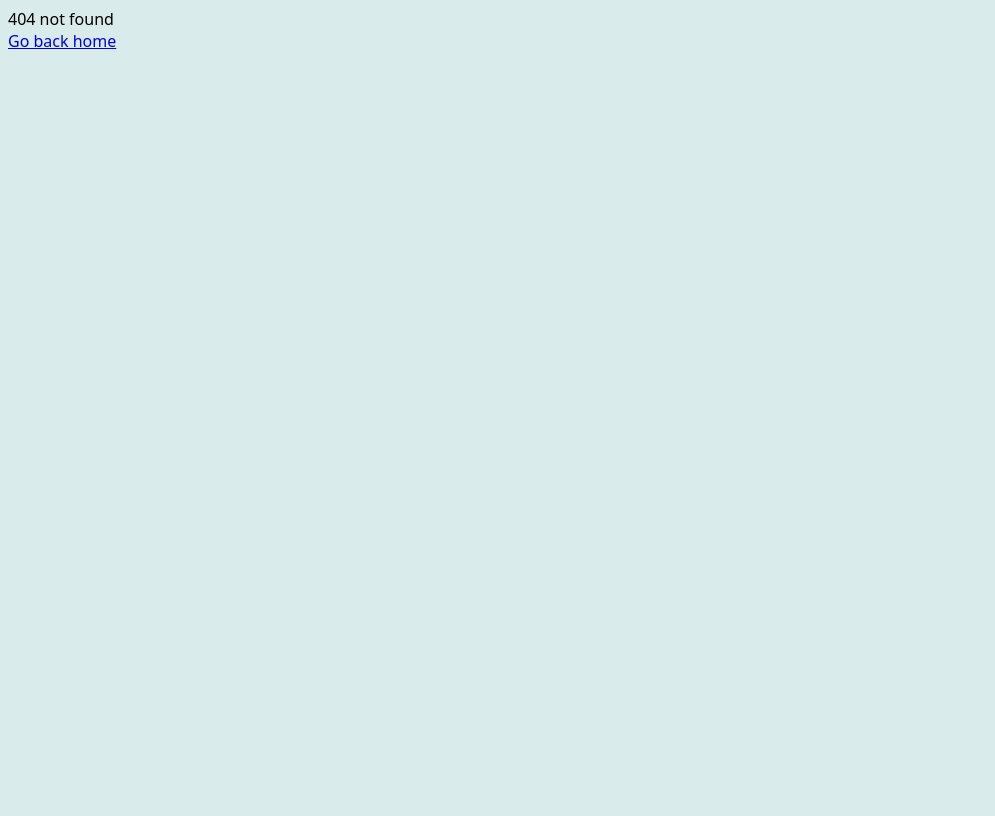
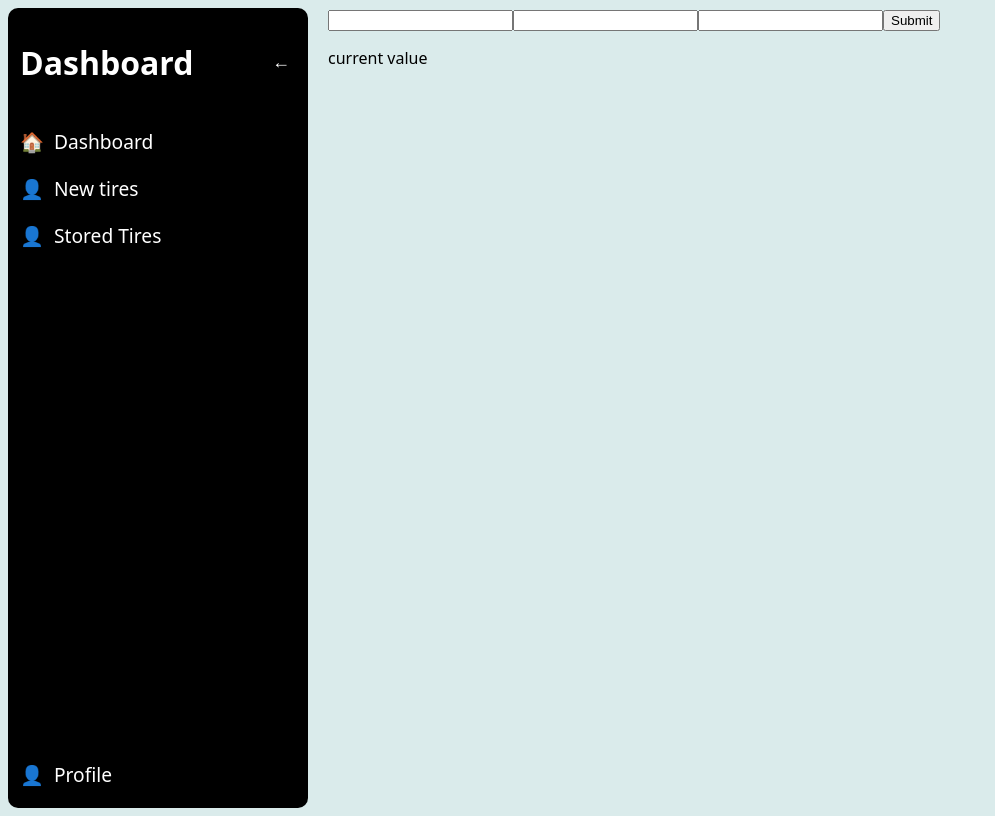
Before and after one commit to LouisThmas/mechani-tracker, a React (Vite) app in the folder client/: page /createtire in a window 1280 px wide. Before the commit this address had no page. Shown: the whole page, without its empty margins (0-995 px from the left). Built offline with nearby package versions, Linux system fonts and the light colour scheme.

Commit message:
feat(inventory):Draft of a form to create a new tire and add it to the database

```diff
--- a/client/src/components/Table.css
+++ b/client/src/components/Table.css
@@ -1,9 +1,3 @@
-.content {
-    display: flex;
-    justify-content: center;
-    flex-direction: column;
-}
-
 .input-box {
     flex-direction: column;
     display: flex;
@@ -37,6 +31,11 @@ tr {
     height: 100px;
 }
 
+tbody > tr:hover {
+    cursor: pointer;
+    background-color: rgba(0, 0, 0, 0.349);
+}
+
 td, thead, th {
     border: 1px solid black;
 }
@@ -45,10 +44,6 @@ th:hover {
     cursor: pointer;
 }
 
-td:hover {
-    background-color: rgba(0, 0, 0, 0.349);
-}
-
 table {
   border-collapse: collapse;
 }
--- a/client/src/components/Table.tsx
+++ b/client/src/components/Table.tsx
@@ -22,8 +22,9 @@ const TableComponent = () => {
           const result = await response.json();
           setData(result);
         } catch (err) {
-          if (err instanceof Error)
-          setError(err.message);
+          if (err instanceof Error) {
+            setError(err.message);
+          }
         } finally {
           setLoading(false);
         }
@@ -58,7 +59,7 @@ const TableComponent = () => {
   const filteredData = filterItems(sortedData, searchTerm);
 
   return (
-    <div className="content">
+    <>
       <div className="input-box">
         <input
           type="text"
@@ -97,10 +98,7 @@ const TableComponent = () => {
           <TableBody data={filteredData} />
       </table>
       </div>
-      <div className="add-button">
-        <button>Add a tire</button>
-      </div>
-    </div>
+    </>
   );
 };
 
--- a/client/src/main.tsx
+++ b/client/src/main.tsx
@@ -5,9 +5,11 @@ import MainPage from './pages/MainPage';
 import NotFoundPage from './pages/NotFoundPage';
 import ProfilePage from './pages/ProfilePage';
 import DashboardPage from './pages/DashboardPage';
+
 import './index.css'
 import NewTiresPage from './pages/NewTiresPage';
 import StoredTiresPage from './pages/StoredTiresPage';
+import CreateTirePage from './pages/CreateTirePage';
 
 const router = createBrowserRouter([{
   path: '/',
@@ -29,6 +31,10 @@ const router = createBrowserRouter([{
     {
       path: '/storedtires',
       element: <StoredTiresPage />
+    },
+    {
+      path: '/createtire',
+      element: <CreateTirePage />
     }
   ]
 }]);
--- /dev/null
+++ b/client/src/pages/CreateTirePage.tsx
@@ -0,0 +1,41 @@
+import { useState } from "react";
+
+export default function CreateTirePage() {
+    const [form, setForm] = useState({ q1: "", q2: "", q3: "" });
+
+    const handleChange = (e: React.ChangeEvent<HTMLInputElement>) => {
+        setForm(prev => ({ ...prev, [e.target.name]: e.target.value }));
+    };
+
+    const handleSubmit = async () => {
+      try {
+      const response = await fetch('http://localhost:3000/tires', {
+        method: 'POST',
+        headers: {
+          'Content-Type': 'application/json'
+        },
+        body: JSON.stringify(form)
+      });
+
+      if (response.ok) {
+        const data = await response.json();
+        console.log('Response data:', data);
+        setForm({ q1: '', q2: '', q3: '' });
+      } else {
+        console.error('Error:', response.statusText);
+      }
+    } catch (error) {
+      console.error('Fetch error:', error);
+    }
+    }
+
+    return (
+        <>
+            <input name="q1" value={form.q1} onChange={handleChange} />
+            <input name="q2" value={form.q2} onChange={handleChange} />
+            <input name="q3" value={form.q3} onChange={handleChange} />
+            <button onClick={handleSubmit}>Submit</button>
+            <p>current value {form.q1}</p>
+        </>
+  )
+}
--- a/client/src/pages/StoredTiresPage.css
+++ b/client/src/pages/StoredTiresPage.css
@@ -4,4 +4,6 @@
     border: 2px solid black;
     height: 100%;
     border-radius: 10px;
+    flex-direction: column;
+    padding: 0px 100px;
 }
--- a/client/src/pages/StoredTiresPage.tsx
+++ b/client/src/pages/StoredTiresPage.tsx
@@ -1,3 +1,4 @@
+import { Link } from "react-router-dom";
 import TableComponent from "../components/Table";
 import './StoredTiresPage.css'
 
@@ -5,6 +6,11 @@ export default function StoredTiresPage() {
     return (
         <div className="main">
             <TableComponent/>
+            <div className="add-button">
+                <Link to='/createtire'>
+                    create a tire
+                </Link>
+            </div>
         </div>
     )
 }
```
Also changed, not shown: client/src/pages/CreateTirePage.css (added), 1 other file (tests, documents, lock files or other folders).
